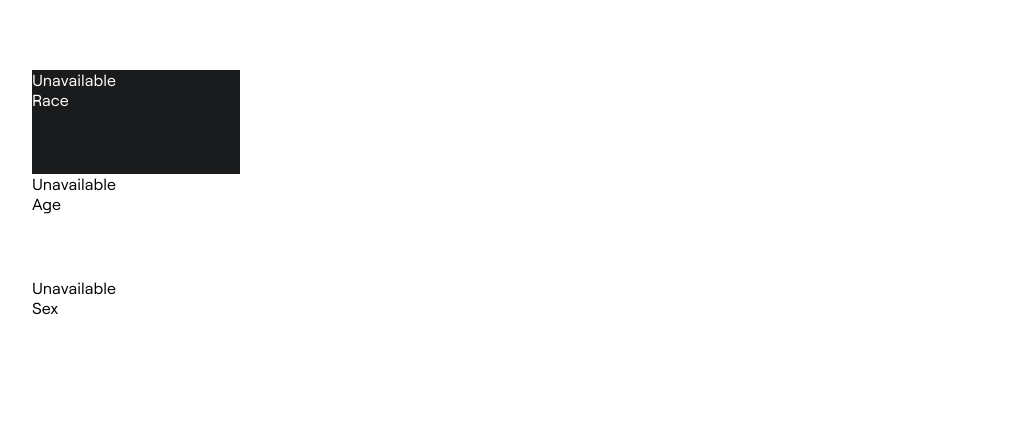
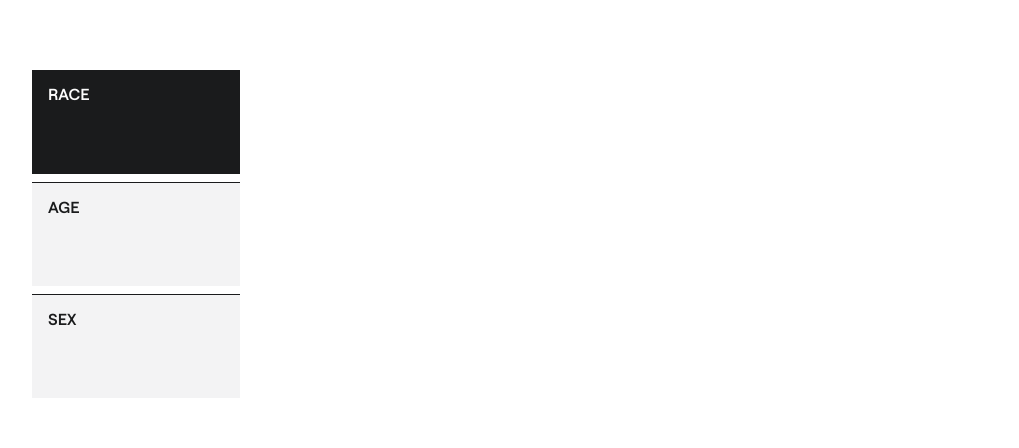
Before and after one commit to ghettobirdcs/Skinstric-Internship, a React (Create React App) app: page /summary in a window 1280 px wide. Shown: the part 234-682 px from the top of the page, without its empty margins (0-1019 px from the left). Built offline with nearby package versions, Linux system fonts and the light colour scheme.

Commit message:
Summary - can now select type

```diff
--- a/src/components/Summary/SummaryLeftItem.css
+++ b/src/components/Summary/SummaryLeftItem.css
@@ -2,9 +2,35 @@
 	width: 208px;
 	height: 104px;
 	margin-left: 32px;
+	margin-bottom: 8px;
+	text-transform: uppercase;
+	font-size: 16px;
+	font-weight: 600;
+	line-height: 24px;
+	padding-left: 16px;
+	padding-top: 12px;
+	padding-bottom: 12px;
+	display: flex;
+	flex-direction: column;
+	justify-content: space-between;
+	border-top: 1px solid #1A1B1C;
+	color: #1A1B1C;
+	cursor: pointer;
+	transition: all 300ms ease;
+	background-color: #F3F3F4;
 }
 
-.selector__first {
-	color: #fff;
+.selector--active {
+	border-top: none;
+	color: #FCFCFC;
 	background-color: #1A1B1C;
 }
+
+.selector:hover {
+	background-color: #E1E1E2;
+}
+
+.selector--active:hover {
+	background-color: #000;
+	color: #fff;
+}
--- a/src/components/Summary/SummaryLeftItem.jsx
+++ b/src/components/Summary/SummaryLeftItem.jsx
@@ -1,14 +1,16 @@
 import React from "react";
 import "./SummaryLeftItem.css";
 
-const SummaryLeftItem = ({ index, value }) => {
+const SummaryLeftItem = ({ index, value, setActiveIndex, active = false }) => {
   return (
     <div
-      className={`selector ${index === 1 ? "selector__first" : index === 2 ? "selector__second" : "selector__third"}`}
+      className={`selector ${index === 1 ? "selector__first" : index === 2 ? "selector__second" : "selector__third"} ${active && "selector--active"}`}
+      onClick={() => {
+        setActiveIndex(index);
+      }}
     >
       {value}
-      <br />
-      {index === 1 ? "Race" : index === 2 ? "Age" : "Sex"}
+      <span>{index === 1 ? "Race" : index === 2 ? "Age" : "Sex"}</span>
     </div>
   );
 };
--- a/src/hooks/useLocalStorageEstimate.js
+++ b/src/hooks/useLocalStorageEstimate.js
@@ -4,8 +4,6 @@ import { getEstimate } from "../utils/getEstimate";
 export function useLocalStorageEstimate(key, { decimals = 0 } = {}) {
   const [label, setLabel] = useState("");
   const [value, setValue] = useState(null);
-  const [percentages, setPercentages] = useState({});
-  const [loading, setLoading] = useState(true);
   const [error, setError] = useState(null);
 
   useEffect(() => {
@@ -13,8 +11,7 @@ export function useLocalStorageEstimate(key, { decimals = 0 } = {}) {
     try {
       const raw = localStorage.getItem(key);
       if (!raw) {
-        if (!cancelled) setLoading(false);
-        return;
+        if (!cancelled) return;
       }
       let obj;
       try {
@@ -22,25 +19,18 @@ export function useLocalStorageEstimate(key, { decimals = 0 } = {}) {
       } catch (e) {
         if (!cancelled) {
           setError(e);
-          setLoading(false);
         }
         return;
       }
 
-      const { percentages, highestLabel, highestValue } = getEstimate(
-        obj,
-        decimals,
-      );
+      const { highestLabel, highestValue } = getEstimate(obj, decimals);
       if (!cancelled) {
         setLabel(highestLabel || "");
         setValue(highestValue);
-        setPercentages(percentages);
-        setLoading(false);
       }
     } catch (e) {
       if (!cancelled) {
         setError(e);
-        setLoading(false);
       }
     }
     return () => {
@@ -51,8 +41,6 @@ export function useLocalStorageEstimate(key, { decimals = 0 } = {}) {
   return {
     label,
     value,
-    percentages,
-    loading,
     error,
   };
 }
--- a/src/pages/Summary/Summary.jsx
+++ b/src/pages/Summary/Summary.jsx
@@ -1,4 +1,4 @@
-import React, { useRef } from "react";
+import React, { useRef, useState } from "react";
 import "./Summary.css";
 
 import Button from "../../components/UI/Button";
@@ -16,20 +16,33 @@ const Summary = () => {
   const age = useLocalStorageEstimate("Age");
   const gender = useLocalStorageEstimate("Gender");
 
-  const placeholder = (est) =>
-    est.loading
-      ? "Loading..."
-      : est.label
-        ? `${est.label} (${est.value}%)`
-        : "Unavailable";
+  const [activeIndex, setActiveIndex] = useState(1);
+
+  const placeholder = (estimate) =>
+    estimate.error ? "Unavailable" : `${estimate.label}`;
 
   return (
     <div id="summary" ref={containerRef}>
       <Navbar showCode={false} demographics={true} />
       <div className="summary__container">
-        <SummaryLeftItem index={1} value={placeholder(race)} />
-        <SummaryLeftItem index={2} value={placeholder(age)} />
-        <SummaryLeftItem index={3} value={placeholder(gender)} />
+        <SummaryLeftItem
+          index={1}
+          value={placeholder(race)}
+          active={activeIndex === 1}
+          setActiveIndex={setActiveIndex}
+        />
+        <SummaryLeftItem
+          index={2}
+          value={placeholder(age)}
+          active={activeIndex === 2}
+          setActiveIndex={setActiveIndex}
+        />
+        <SummaryLeftItem
+          index={3}
+          value={placeholder(gender)}
+          active={activeIndex === 3}
+          setActiveIndex={setActiveIndex}
+        />
         {/* TODO: Make components for content value (mid), and corrector (right) */}
         {/* TODO: Make component for 'reset' + 'confirm' btn */}
       </div>
```
